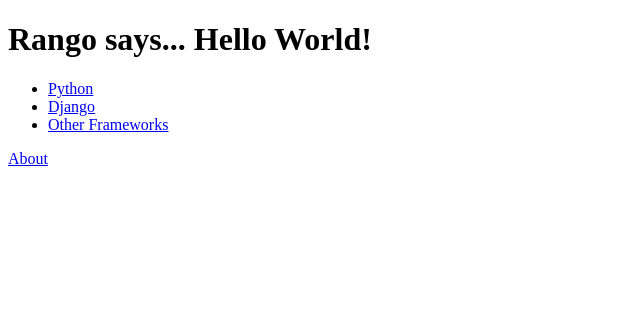
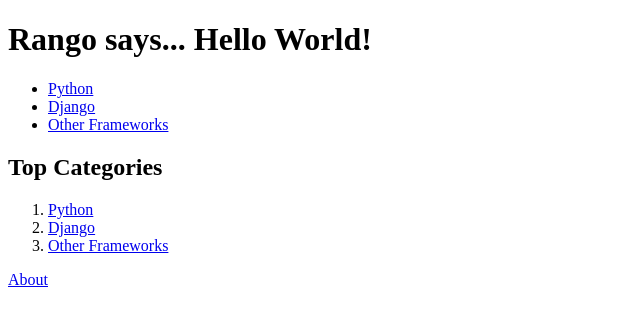
Before and after one commit to IvanVucetic/tango_with_django_project, a Django app: page /rango/ in a window 1280 px wide. Shown: the top 326 px of the page, without its empty margins (0-640 px from the left). Run offline with Django 3.2, Linux system fonts and the light colour scheme; data comes from the database, SQL or seed files in the repository; both versions use the stored data as it was after the commit.

Commit message:
added top categories to the index page

```diff
--- a/rango/views.py
+++ b/rango/views.py
@@ -21,6 +21,10 @@
 	# Place the list in our context_dict dictionary which will be passed to the template engine.
 	category_list = Category.objects.order_by('-likes')[:5]	# '-likes' is likes in descending order
 	context_dict = {'categories': category_list}
+
+	# Aslo show top 5 most viewed companies
+	top_categories_list = Category.objects.order_by('-views')[:5]
+	context_dict['top_categories'] = top_categories_list
 
 	# Return a rendered response to send to the client
 	# We make use of the shortcut function to make our lives easier
--- a/templates/rango/index.html
+++ b/templates/rango/index.html
@@ -15,6 +15,13 @@
 				<li><a href="/rango/category/{{ category.slug }}">{{ category.name }}</a></li>
 			{% endfor %}	{# this doesnt exist in python :/ #}
 		</ul>
+
+		<h2>Top Categories</h2>
+		<ol>
+			{% for category in top_categories %}
+				<li><a href="/rango/category/{{ category.slug }}">{{ category.name }}</a></li>
+			{% endfor %}
+		</ol>
 	{% else %}
 		<strong>There are no categories present.</strong>
 	{% endif %}
```
Also changed, not shown: db.sqlite3, 1 other file.
